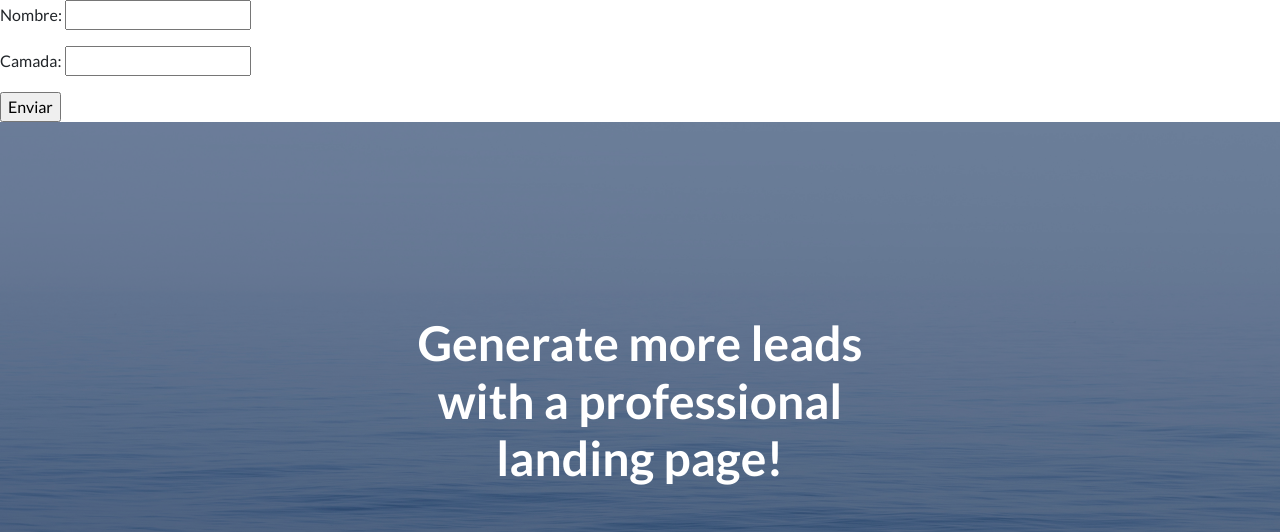
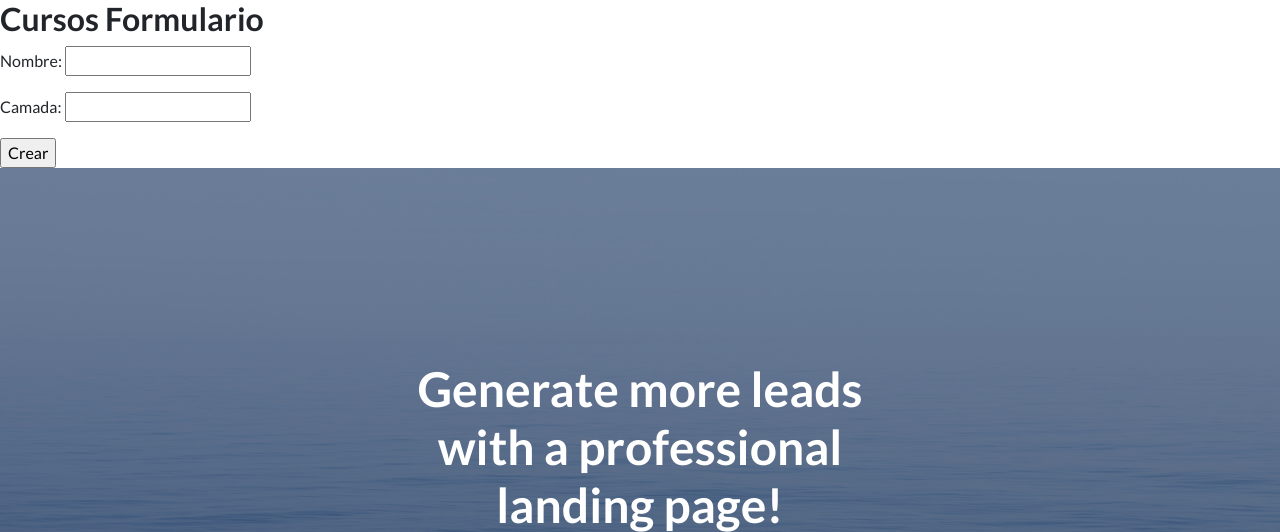
Before and after one commit to juanspera/ProyectoCode31095, a Django app: page /AppCoder/curso_formulario/ in a window 1280 px wide. Shown: the part 66-598 px from the top of the page. Run offline with Django 4.2, Linux system fonts and the light colour scheme; some libraries are stand-ins or nearby versions.

Commit message:
modificar los formularios para tener una base de ellos

```diff
--- a/AppCoder/models.py
+++ b/AppCoder/models.py
@@ -9,7 +9,7 @@ class Curso(models.Model):
         return f"Curso: {self.nombre}, Camada: {self.camada}"
 
 
-class Estudiantes(models.Model):
+class Estudiante(models.Model):
     nombre = models.CharField(max_length=30)
     apellido = models.CharField(max_length=30)
     email = models.EmailField(unique=True)
--- a/AppCoder/urls.py
+++ b/AppCoder/urls.py
@@ -4,7 +4,7 @@ from AppCoder.views import *
 
 urlpatterns = [
     path('', inicio, name='AppCoderInicio'),
-    path('curso/', CursoList.as_view(), name='AppCoderCurso'),
+    path('curso/', curso, name='AppCoderCurso'),
     path('entregable/', entregable, name='AppCoderEntregable'),
     path('curso_formulario/', curso_formulario, name='AppCoderCursoFormulario'),
     path('busqueda_camada/', busqueda_camada, name='AppCoderBusquedaCamada'),
--- a/AppCoder/views.py
+++ b/AppCoder/views.py
@@ -36,10 +36,12 @@ def editar_curso(request, camada):
                 "nombre": curso_editar.nombre,
                 "camada": curso_editar.camada
             }
-        )
+        ),
+        'titulo_form': 'Cursos Formulario',
+        'boton_envio': 'Crear'
     }
 
-    return render(request, 'AppCoder/curso_formulario.html', contexto)
+    return render(request, 'base_formulario.html', contexto)
 
 
 def eliminar_curso(request, camada):
@@ -66,10 +68,11 @@ def busqueda_camada(request):
 
     contexto = {
         'form': BusquedaCamadaFormulario(),
+        'titulo_form': 'Buscar Curso',
+        'boton_envio': 'Buscar'
     }
 
-    return render(request, 'AppCoder/busqueda_camada.html', contexto)
-
+    return render(request, 'forms/busquedas.html', contexto)
 
 
 def curso_formulario(request):
@@ -86,13 +89,13 @@ def curso_formulario(request):
 
             return redirect('AppCoderCurso')
 
-
-
     contexto = {
-        'form': CursoFormulario()
+        'form': CursoFormulario(),
+        'titulo_form': 'Cursos Formulario',
+        'boton_envio': 'Crear'
     }
 
-    return render(request, 'AppCoder/curso_formulario.html', contexto)
+    return render(request, 'base_formulario.html', contexto)
 
 
 def inicio(request):
@@ -102,19 +105,20 @@ def inicio(request):
     return render(request, 'index.html', contexto)
 
 
-class CursoList(LoginRequiredMixin, ListView):
-    model = Curso
-    template_name = 'AppCoder/curso.html'
+# class CursoList(LoginRequiredMixin, ListView):
+#     model = Curso
+#     template_name = 'AppCoder/curso.html'
 
 
+def curso(request):
+    cursos = Curso.objects.all()
+    entregables = Entregable.objects.all()
+    contexto = {
+        'object_list': cursos,
+        'entregables': entregables
+    }
 
-# def curso(request):
-#     cursos = Curso.objects.all()
-#     contexto = {
-#         'object_list': cursos
-#     }
-#
-#     return render(request, 'AppCoder/curso.html', contexto)
+    return render(request, 'AppCoder/curso.html', contexto)
 
 @login_required
 def entregable(request):
--- a/UserCoder/views.py
+++ b/UserCoder/views.py
@@ -31,9 +31,10 @@ def login_request(request):
 
     contexto = {
         'form': AuthenticationForm(),
-        'nombre_form': 'Login'
+        'titulo_form': 'Login',
+        'boton_envio': 'Enviar'
     }
-    return render(request, 'UserCoder/login.html', contexto)
+    return render(request, 'base_formulario.html', contexto)
 
 
 def register(request):
--- a/requirements.txt
+++ b/requirements.txt
@@ -1 +1,4 @@
+asgiref==3.5.2
+backports.zoneinfo==0.2.1
 Django==4.1
+sqlparse==0.4.2
--- a/templates/AppCoder/curso.html
+++ b/templates/AppCoder/curso.html
@@ -12,5 +12,9 @@ Curso
         <a href="{% url 'AppCoderEditarCurso' curso.camada %}"> Editar</a>
         <br>
     {% endfor %}
+    {% for entregable in entregables %}
+        El entregable es: {{ entregable.nombre }}
+        <br>
+    {% endfor %}
 
 {% endblock %}
--- a/templates/UserCoder/login.html
+++ b/templates/base_formulario.html
@@ -1,19 +1,20 @@
 {% extends 'index.html' %}
 
 {% block title %}
-{{ nombre_form }}
+{{ titulo_form }}
 {% endblock %}
 
 {% block inicio %}
+
+    <h2>{{ titulo_form }}</h2>
 
     <form action="" method="POST">
     {% csrf_token %}
 
         {{ form.as_p }}
 
-        <input type="submit" value="{{ nombre_form }}">
+        <input type="submit" value="{{ boton_envio }}">
 
     </form>
 
-
 {% endblock %}
```
